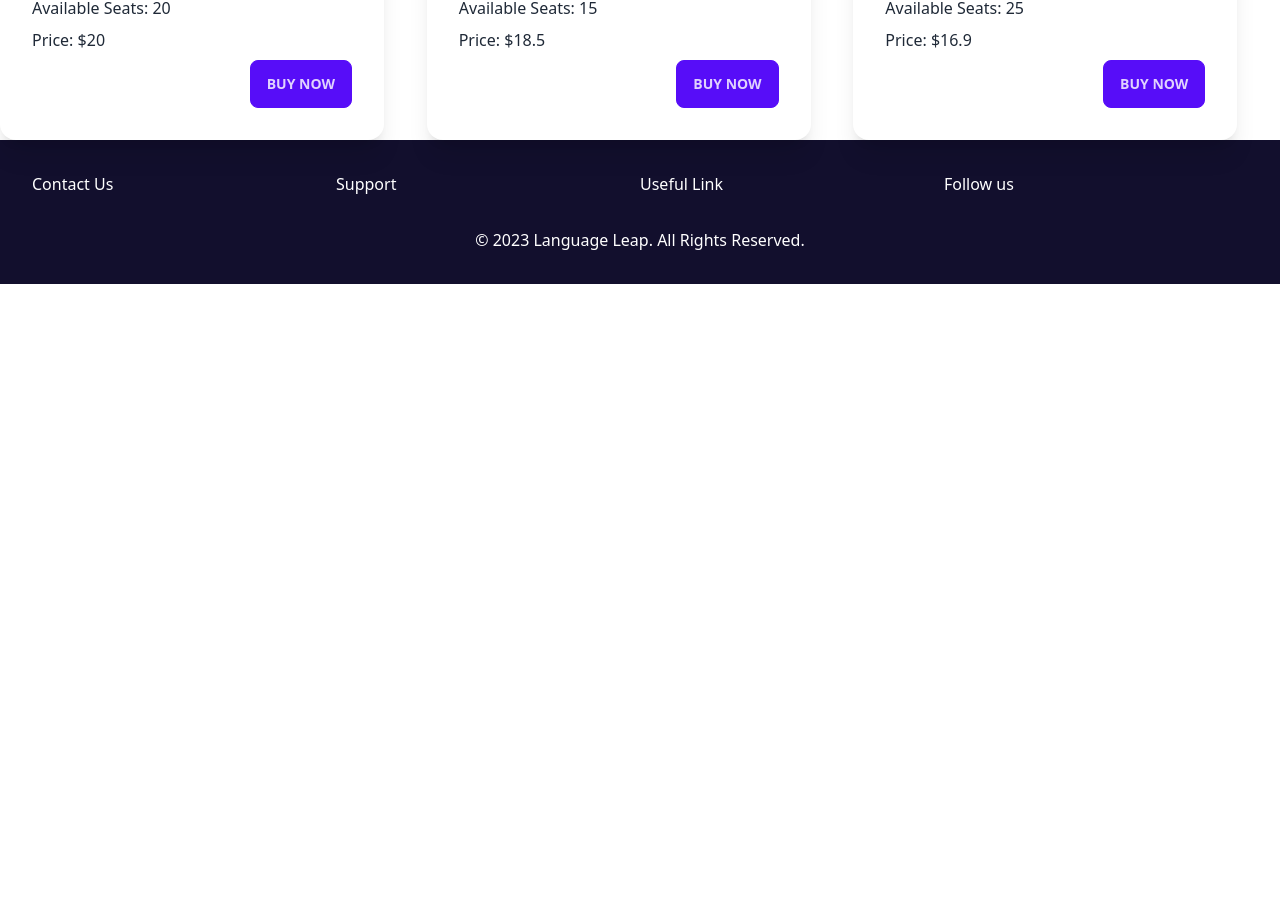
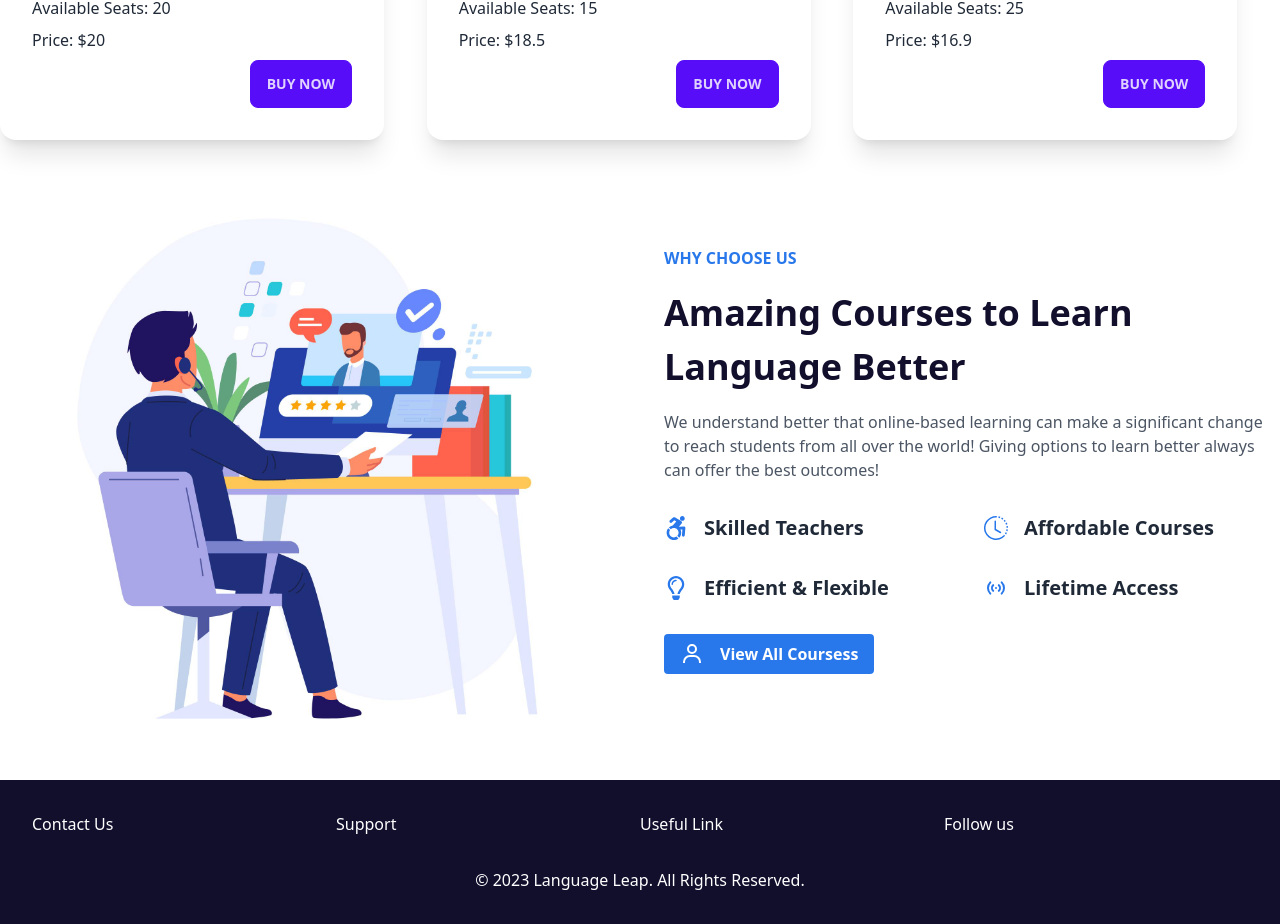
Before and after one commit to monirdewan/language-leap--client, a React (Vite) app: page / in a window 1280 px wide. Shown: the part 1859-2783 px from the top of the page. Before the commit the page ends 2143 px from the top, so only its background shows below. Built offline with nearby package versions, Linux system fonts and the light colour scheme; no server answers.

Commit message:
why chose section added in home

```diff
--- a/package.json
+++ b/package.json
@@ -23,6 +23,8 @@
     "react-router-dom": "^6.12.1",
     "react-tooltip": "^5.13.1",
     "sort-by": "^1.2.0",
+    "sweetalert2": "^11.7.12",
+    "sweetalert2-react-content": "^5.0.7",
     "swiper": "^9.3.2"
   },
   "devDependencies": {
--- a/src/Pages/DashBoard/ManageClasses/ManageClasses.jsx
+++ b/src/Pages/DashBoard/ManageClasses/ManageClasses.jsx
@@ -1,6 +1,7 @@
 import React from 'react';
 import useAllClasses from '../../../hook/useAllClasses';
 import useAxios from '../../../hook/useAxios';
+import Swal from 'sweetalert2';
 
 const ManageClasses = () => {
   const [allClasses, isLoading, refetch] = useAllClasses();
@@ -13,6 +14,28 @@ const ManageClasses = () => {
       console.log(data.data)
       refetch()
     })
+  }
+
+  const updateFeedback =async (id)=>{
+    const { value: text } = await Swal.fire({
+      input: 'textarea',
+      inputLabel: 'Message',
+      inputPlaceholder: 'Type your message here...',
+      inputAttributes: {
+        'aria-label': 'Type your message here'
+      },
+      showCancelButton: true
+    })
+
+    if (text) {
+      const feedbackText = {text}
+      console.log(feedbackText)
+      axiosSecure.patch(`/addfeedback/${id}`, feedbackText)
+      .then(data =>{
+        console.log(data)
+        refetch()
+      })
+    }
   }
 
   return (
@@ -55,7 +78,7 @@ const ManageClasses = () => {
 
                   <td><button onClick={()=>updateStatus(item._id, "approved")} className="btn btn-ghost btn-xs">Approve</button></td>
                  <td> <button onClick={()=>updateStatus(item._id, "deny")} className="btn btn-ghost btn-xs">Deny</button></td>
-                 <td> <button className="btn btn-ghost btn-xs">Feedback</button></td>
+                 <td> <button onClick={()=>updateFeedback(item._id)} className="btn btn-ghost btn-xs">Feedback</button></td>
 
               </tr>)
             }
--- a/src/Pages/Home/Home/Home.jsx
+++ b/src/Pages/Home/Home/Home.jsx
@@ -1,12 +1,14 @@
 import React from 'react';
 import Banner from '../Banner/Banner';
 import PopularClasses from '../PopularClasses/PopularClasses';
+import WhyChose from '../WhyChose/WhyChose';
 
 const Home = () => {
     return (
         <div>
            <Banner></Banner>
            <PopularClasses></PopularClasses>
+           <WhyChose></WhyChose>
         </div>
     );
 };
--- /dev/null
+++ b/src/Pages/Home/WhyChose/WhyChose.jsx
@@ -0,0 +1,30 @@
+import React from 'react';
+import img from '../../../assets/whychose.jpg'
+import { FaAccessibleIcon,FaRegLightbulb } from "react-icons/fa";
+import { BsClockHistory } from "react-icons/bs";
+import { TbAccessPoint } from "react-icons/tb";
+import { BiUser } from "react-icons/bi";
+
+const WhyChose = () => {
+    return (
+        <div className='grid grid-cols-1 md:grid-cols-2 space-x-4 items-center'>
+            <div>
+                <img src={img} alt="" />
+            </div>
+            <div className='px-2'>
+                <h4 className='text-[#2878EB] font-bold'>WHY CHOOSE US</h4>
+                <h2 className='text-4xl font-bold leading-normal my-4 text-[#120F2D]'>Amazing Courses to Learn Language Better</h2>
+                <p className='text-gray-600'>We understand better that online-based learning can make a significant change to reach students from all over the world! Giving options to learn better always can offer the best outcomes!</p>
+                <div className='my-8 grid grid-cols-1 md:grid-cols-2 gap-8'>
+                    <h4 className='flex items-center text-xl font-bold'><FaAccessibleIcon className='mr-4 text-2xl text-[#2878EB]'/> Skilled Teachers</h4>
+                    <h4 className='flex items-center text-xl font-bold'><BsClockHistory className='mr-4 text-2xl text-[#2878EB]'/> Affordable Courses</h4>
+                    <h4 className='flex items-center text-xl font-bold'><FaRegLightbulb className='mr-4 text-2xl text-[#2878EB]'/> Efficient & Flexible</h4>
+                    <h4 className='flex items-center text-xl font-bold'><TbAccessPoint className='mr-4 text-2xl text-[#2878EB]'/> Lifetime Access</h4>
+                </div>
+                <button className='flex items-center rounded text-white font-semibold bg-[#2878EB] hover:bg-[#120F2D] px-4 py-2 ease-in '><BiUser className='mr-4 text-2xl text-white'/> View All Coursess</button>
+            </div>
+        </div>
+    );
+};
+
+export default WhyChose;
```
Also changed, not shown: src/assets/whychose.jpg (added), 1 other file (tests, documents, lock files or other folders).
